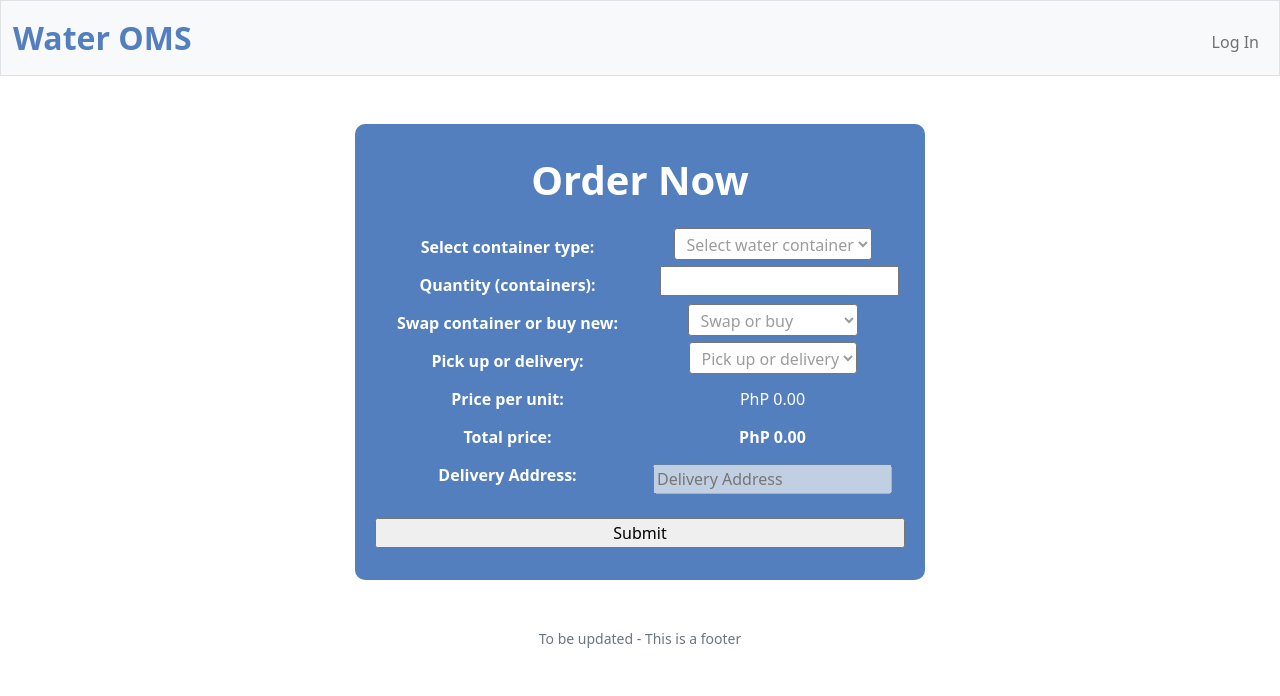
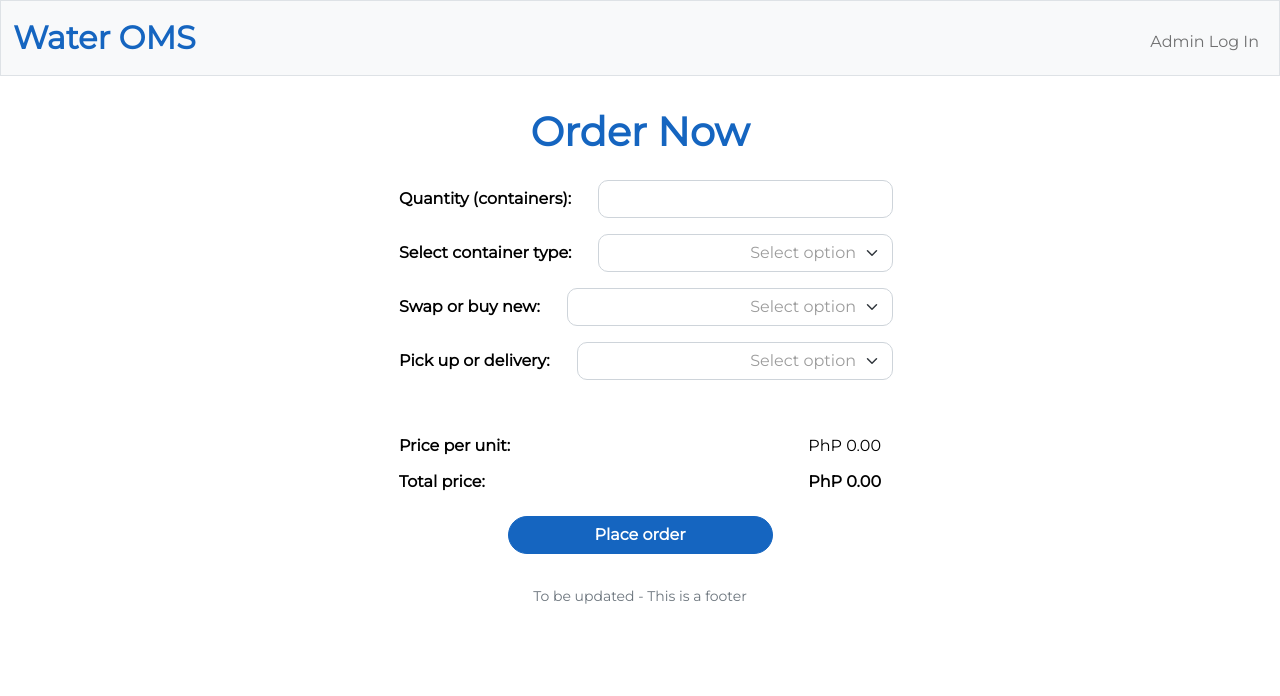
Before and after one commit to galileogenerobin/w10-final-project, a Flask app: page /orders in a window 1280 px wide. Shown: the top 696 px of the page. Run offline with Flask 2, Linux system fonts and the light colour scheme; some libraries are stand-ins or nearby versions.

Commit message:
Updated the Index page
1. Revamped the UI in the index page to resemble Google-style design
2. Used Bootstrap's input-group system instead of the grid system to group and align each line in the order form
3. Customized / overrode some of the default Bootstrap properties
4. Removed "delivery address"; Delivery will be handled in another page
5. Added an event handler in the JS file to prevent the Enter key from submitting the form
6. TODO: Change the select elements to radio buttons or toggle buttons

```diff
--- a/static/index.js
+++ b/static/index.js
@@ -16,6 +16,7 @@ const DELIVERY_FEE = 10;
 const ORDER_TEXT_COLOR = 'rgb(40, 40, 40)';
 
 $(document).ready(function () {
+    // Store elements into corresponding variables
     deliveryModeElement = $('#delivery-mode');
     containerTypeElement = $('#container-type');
     quantityElement = $('#quantity');
@@ -25,6 +26,7 @@ $(document).ready(function () {
     totalPriceElement = $('#total');
     totalPriceText = $('#total-text');
 
+    // The succeeding lines set up the event listeners for our form elements
     containerTypeElement.on('change', function() {
         containerType = this.value;
 
@@ -34,6 +36,7 @@ $(document).ready(function () {
     quantityElement.change(function() {
         quantity = this.value;
 
+        // If user enters a negative value, reset to 0
         if (quantity < 0) {
             this.value = 0;
             quantity = this.value;
@@ -67,6 +70,7 @@ $(document).ready(function () {
     });
 });
 
+// Compute the prices and update on screen
 function updatePrices(quantity, deliveryMode, swapNew) {
     let pricePerUnit = 0;
 
@@ -89,8 +93,13 @@ function updatePrices(quantity, deliveryMode, swapNew) {
         }
     }
 
-    pricePerUnitText.html(`PhP ${pricePerUnit.toFixed(2)}`);
-    pricePerUnitElement.value = pricePerUnit;
-    totalPriceText.html(`PhP ${(pricePerUnit * quantity).toFixed(2)}`);
-    totalPriceElement.value = pricePerUnit * quantity;
+    pricePerUnitElement.val(`PhP ${pricePerUnit.toFixed(2)}`);
+    totalPriceElement.val(`PhP ${(pricePerUnit * quantity).toFixed(2)}`);
 }
+
+// Prevent Enter key from submitting the form
+// This is basically preventing the Enter key from doing anything
+// Source: https://stackoverflow.com/questions/895171/prevent-users-from-submitting-a-form-by-hitting-enter#:~:text=Disallow%20enter%20key%20anywhere&text=on(%22keydown%22%2C%20%22,be%20checked%20on%20the%20key%20.
+$(document).on("keydown", ":input:not(textarea)", function(event) {
+    return event.key != "Enter";
+});
--- a/static/styles.css
+++ b/static/styles.css
@@ -1,58 +1,117 @@
+/* Importing fonts from Google APIs */
+@import url("https://fonts.googleapis.com/css?family=Montserrat");
+
+/* Setting up custom variables */
+:root {
+  --blue: #1565c0;
+  --dark-blue: #094e9e;
+  --light-blue: #588bd1;
+  --red: #ea433b;
+  --yellow: #f5b82e;
+  --green: #2e944b;
+  --light-gray: rgb(156, 156, 156);
+}
+
 /* Size for brand */
 nav .navbar-brand {
   font-size: xx-large;
 }
 nav .navbar-brand .blue {
-  color: #537fbe;
-}
-nav .navbar-brand .red {
-  color: #ea433b;
-}
-nav .navbar-brand .yellow {
-  color: #f5b82e;
-}
-nav .navbar-brand .green {
-  color: #2e944b;
+  color: var(--blue);
 }
 
+/* Overriding some Bootstrap body properties (i.e. font family) */
+body {
+  font-family: 'Montserrat', sans-serif !important
+}
+
+/* Styling for the order page */
 select {
   width: auto !important;
   height: 2rem;
   font-size: 1rem !important;
 }
 
-form div .row {
-  margin-bottom: 2rem;
-}
-
-.hidden {
-  width: 0;
-}
-
-.col-form-label {
-  font-weight: bold;
-}
-
 .not-bold {
   font-weight: normal !important;
 }
 
-.inner-text {
-  /* color: rgb(82, 82, 82); */
-  color: white;
-}
-
+/* To be applied to the select forms if no valid entry is selected yet */
 .no-selection {
-  color: rgb(156, 156, 156);
+  color: var(--light-gray);
   background-color: white !important;
+  height: auto;
 }
 
 .order-form {
-  background-color: #537fbe;
+  /* background-color: var(--blue); */
+  background-color: transparent;
   padding: 2rem;
-  border-radius: 10px;
+  border-radius: 5px;
+  position: relative;
+  color: var(--blue);
 }
 
-/* #delivery-address {
+/* Overriding input group text properties */
+.input-group-text {
+  font-weight: bold;
+
+  /* background-color: var(--light-blue);
+  color: white; */
+
+  background-color: transparent;
+  color: black;
+  border: 0;
+  margin-right: 1rem;
+  /* border-radius: 10px !important; */
+}
+
+/* Creating a new class for an input group entry*/
+.input-group-entry {
+  border-radius: 10px !important;
+}
+
+
+/* Overriding Bootsrap form properties */
+.form-select, .form-control {
+  border-width: 1px !important;
+}
+
+.form-select:focus, .form-control:focus {
+  border-color: var(--blue) !important;
+  /* border-width: 2px; */
+  outline: 0;
+  box-shadow: none !important;
+}
+
+/* Custom form class for read-only text */
+.form-read-only {
+  color: black;
+  background-color: transparent !important;
+  border: none;
+  /* border-top: 0;
+  border-bottom: 0;
+  border-right: 0; */
+}
+
+
+/* Overriding Bootstrap button properties */
+.btn {
+  border-radius: 20px !important;
+  font-weight: bold;
+}
+
+.btn-primary {
+  background-color: var(--blue);
+  border-color: var(--blue);
+}
+
+.btn-primary:hover {
+  background-color: var(--dark-blue);
+  border-color: var(--dark-blue);
+}
+
+/* If we want to hide something; not used yet */
+.hidden {
   display: none;
-} */
+}
--- a/templates/index.html
+++ b/templates/index.html
@@ -14,80 +14,65 @@
 {% block main %}
     <div class="container">
         <div class="row">
+            <!-- We use Bootstrap's grid system to center our order form on the screen by assigning column classes (12-column grid) -->
             <div class="col-sm-3"></div>
 
-            <div class="col-sm-6 order-form inner-text">
-                <h1 class="mb-4 fw-bolder">Order Now</h1>
+            <div class="col-sm-6 order-form">
+                <h1 class="mb-4 fw-bold">Order Now</h1>
 
-                <form action="/submit-order">
-                    <div class="row">
-                        <label class="col-sm-6 col-form-label">Select container type:</label>
-                        <div class="col-sm-6">
-                            <select class="mx-2 form-select-sm no-selection" aria-label="Selection" id="container-type" name="container-type">
-                                <option selected disabled>Select water container</option>
+                <form action="/submit-order" method="post">
+                    <!-- We use Bootstrap's "input-group" to group each line in our input form -->
+                    <div class="input-group mb-3">
+                        <span class="input-group-text">Quantity (containers):</span>
+                        <input class="form-control text-end input-group-entry" type="number" id="quantity" name="quantity" min="0" placeholder="">
+                    </div>
+
+                    <!-- TODO change the succeeding select elements to radio buttons -->
+                    <div class="input-group mb-3">
+                        <span class="input-group-text">Select container type:</span>
+                        <select class="form-select no-selection text-end input-group-entry" id="container-type" name="container-type">
+                            <option selected disabled>Select option</option>
                             <option value="round-container">Round container</option>
                             <option value="slim-container">Slim container</option>
                         </select>
                     </div>
-                    </div>
 
-                    <div class="row">
-                        <label class="col-sm-6 col-form-label">Quantity (containers):</label>
-                        <div class="col-sm-6">
-                            <input class="mx-2 text-end" type="number" id="quantity" name="quantity" min="0">
-                        </div>
-                    </div>
-
-                    <div class="row">
-                        <label class="col-sm-6 col-form-label">Swap container or buy new:</label>
-                        <div class="col-sm-6">
-                            <select class="mx-2 form-select-sm no-selection" aria-label="Selection" id="swap-new" name="new-container">
-                                <option selected disabled>Swap or buy</option>
+                    <div class="input-group mb-3">
+                        <span class="input-group-text">Swap or buy new:</span>
+                        <select class="form-select no-selection text-end input-group-entry" id="swap-new" name="new-container">
+                            <option selected disabled>Select option</option>
                             <option value="Swap">Swap container</option>
                             <option value="New">Buy new container</option>
                         </select>
                     </div>
-                    </div>
 
-                    <div class="row">
-                        <label class="col-sm-6 col-form-label">Pick up or delivery:</label>
-                        <div class="col-sm-6">
-                            <select class="mx-2 form-select-sm no-selection" aria-label="Selection" id="delivery-mode" name="delivery-mode">
-                                <option selected disabled>Pick up or delivery</option>
+                    <div class="input-group mb-5">
+                        <span class="input-group-text">Pick up or delivery:</span>
+                        <select class="form-select no-selection text-end input-group-entry" id="delivery-mode" name="delivery-mode">
+                            <option selected disabled>Select option</option>
                             <option value="Pick up">Pick up</option>
                             <option value="Delivery">Delivery</option>
                         </select>
                     </div>
+
+                    <div class="input-group">
+                        <span class="input-group-text">Price per unit:</span>
+                        <input class="form-control text-end form-read-only input-group-entry" disabled type="text" id="price" name="price" value="PhP 0.00">
+                    </div>
+
+                    <div class="input-group mb-3">
+                        <span class="input-group-text">Total price:</span>
+                        <input class="form-control text-end form-read-only fw-bold input-group-entry" disabled type="text" id="total" name="total" value="PhP 0.00">
                     </div>
 
                     <div class="row">
-                        <label class="col-sm-6 col-form-label">Price per unit:</label>
-                        <div class="col-sm-6 col-form-label not-bold">
-                            <div id="price-text">PhP 0.00</div>
-                            <input type="hidden" id="price" name="price" value="PLACEHOLDER TO BE UPDATED WITH JAVASCRIPT">
-                        </div>
+                        <span class="col-3"></span>
+                        <button class="btn btn-primary col-6" type="submit">Place order</button>
+                        <span class="col-3"></span>
                     </div>
 
-                    <div class="row">
-                        <label class="col-sm-6 col-form-label">Total price:</label>
-                        <div class="col-sm-6 col-form-label">
-                            <div id="total-text">PhP 0.00</div>
-                            <input type="hidden" name="total" value="PLACEHOLDER TO BE UPDATED WITH JAVASCRIPT">
-                        </div>
-                    </div>
+                </form>
 
-                    <!--Update with Javascript, show if for delivery-->
-                    <div class="row">
-                        <label class="col-sm-6 col-form-label">Delivery Address:</label>
-                        <div class="col-sm-6">
-                            <input class="controls my-2" type="text" disabled rows="5" id="delivery-address" name="delivery-address" placeholder="Delivery Address"/>
-                        </div>
-                    </div>
-
-                    <div class="row mt-3">
-                        <input type="submit">
-                    </div>
-                </form>
             </div>
             <div class="col-sm-3"></div>
         </div>
@@ -97,6 +82,6 @@
         -   Input quantity (ok)
         -   Show price per unit and total price for given quantity (ok)
         -   Select if for pickup or for delivery (ok)
-        -   If for delivery, request for address and add option to schedule delivery or deliver immediately-->
+        -   If for delivery, request for address and add option to schedule delivery or deliver immediately; Delivery to be handled in another page-->
     </div>
 {% endblock %}
--- a/templates/layout.html
+++ b/templates/layout.html
@@ -16,6 +16,7 @@
         <!-- https://favicon.io/emoji-favicons/money-bag/ -->
         <link href="/static/favicon.ico" rel="icon">
 
+        <!-- My own styling -->
         <link href="/static/styles.css" rel="stylesheet">
 
         <!--For custom / page-specific head data-->
@@ -47,14 +48,14 @@
                         </ul>
                     {% else %}
                         <ul class="navbar-nav ms-auto mt-2">
-                            <li class="nav-item"><a class="nav-link" href="/login">Log In</a></li>
+                            <li class="nav-item"><a class="nav-link" href="/login">Admin Log In</a></li>
                         </ul>
                     {% endif %}
                 </div>
             </div>
         </nav>
 
-        <main class="container-fluid py-5 text-center">
+        <main class="container-fluid text-center">
             {% block main %}{% endblock %}
         </main>
 
```
Lines whose indentation alone changed are shown as unchanged.
